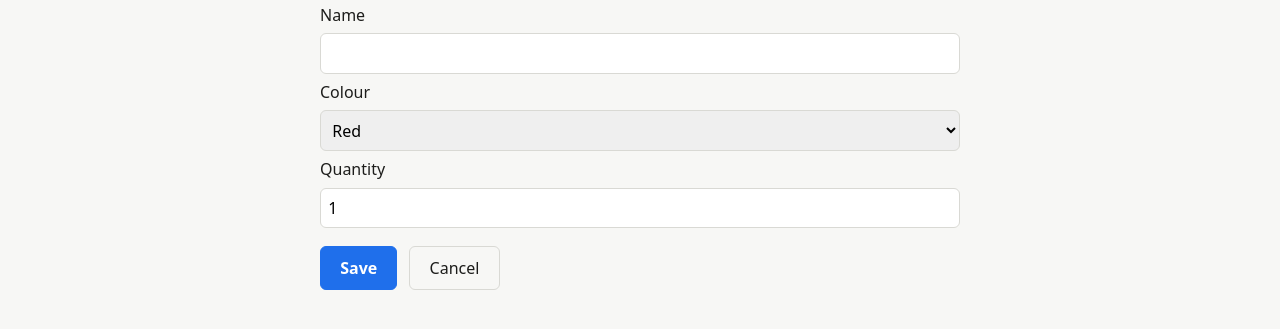
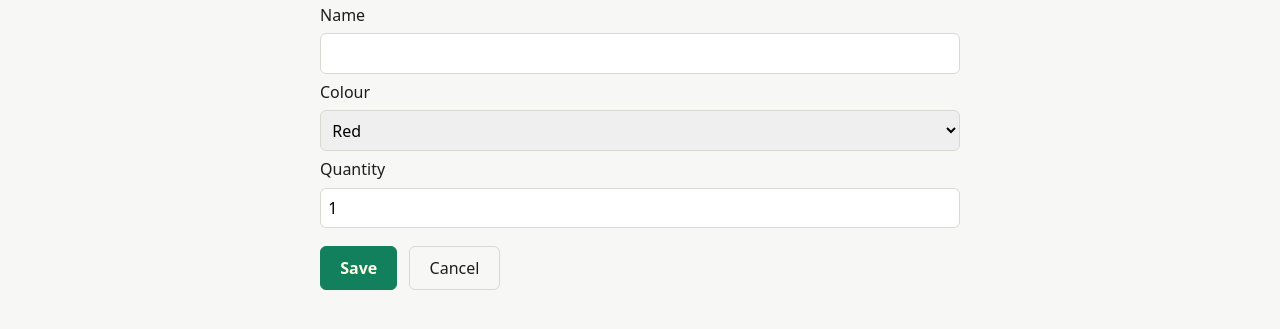
Before and after one commit to brunoboto96/scenescout-qa-sandbox, a plain HTML site: page public/form.html in a window 1280 px wide. Shown: the part 161-490 px from the top of the page. Drawn offline with Linux system fonts and the light colour scheme.

Commit message:
Restyle the Save button in green

```diff
--- a/public/style.css
+++ b/public/style.css
@@ -3,9 +3,9 @@
   --fg: #1d1d1b;
   --muted: #5c5c58;
   --line: #d9d9d4;
-  --save-bg: #1f6feb;
-  --save-fg: #ffffff;
-  --save-hover: #1858c4;
+  --save-bg: #12805c;
+  --save-fg: #fffbe6;
+  --save-hover: #0d6447;
   --error: #b42318;
   --ok: #067647;
 }
```
